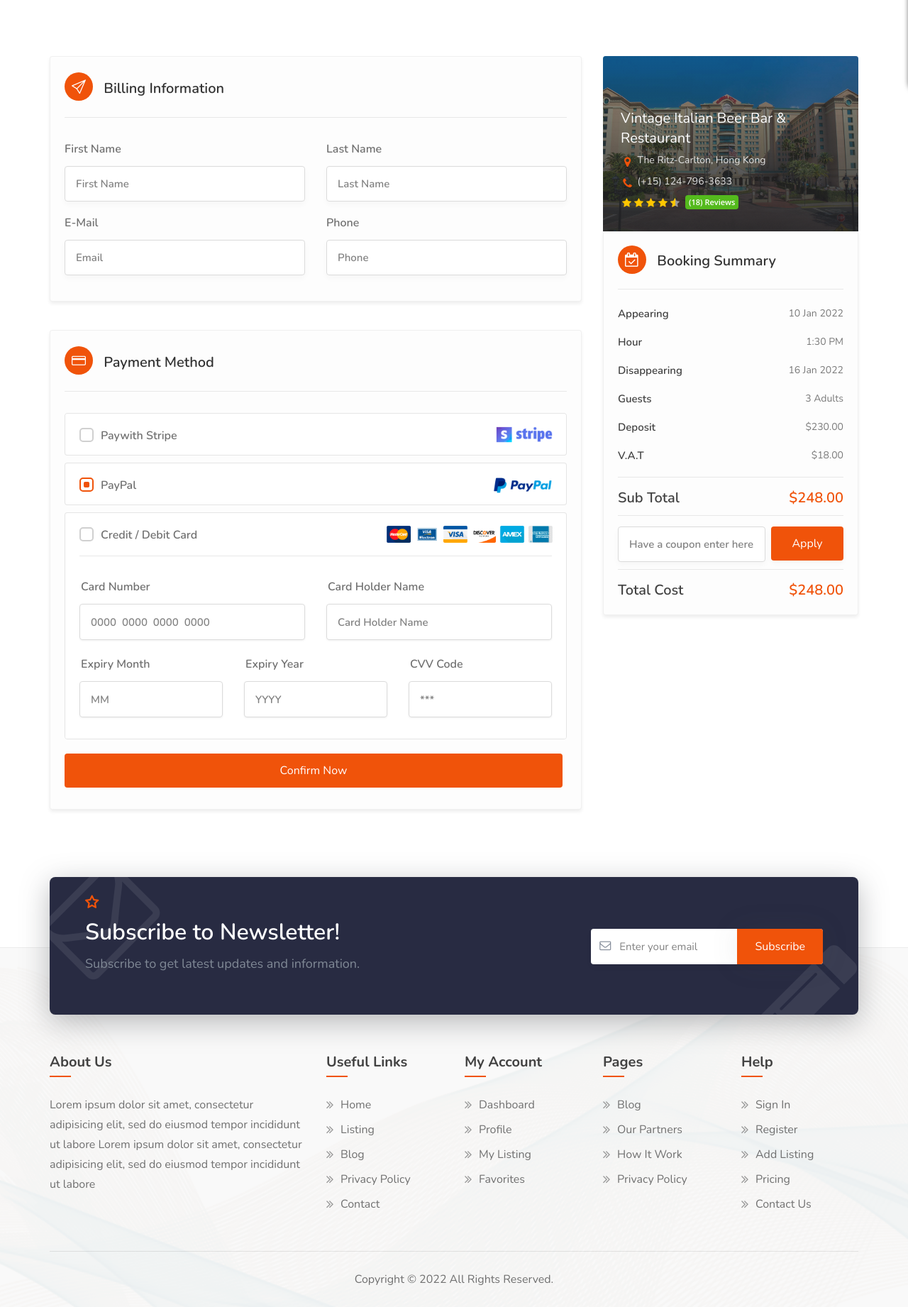
After one commit to OK-Emmanuel/homifice, a Django app: template templates/hotel/selected_rooms.html in a window 1280 px wide. The commit adds this page. Shown: the part 271-2113 px from the top of the page at 71% size. Run offline with Django 5.2, Linux system fonts and the light colour scheme; the template is opened without the code that fills it, so the values that code supplies are empty; parts of the project's set-up code (start-up, migrations or seed data) failed here and were passed over; some libraries are stand-ins or nearby versions; some web fonts are replaced.

Commit message:
Room Selection feature

```diff
--- a/booking/urls.py
+++ b/booking/urls.py
@@ -4,5 +4,6 @@ from booking import views
 app_name = "booking"
 
 urlpatterns = [
-    path("check_room_availability/", views.check_room_availability, name="check_room_availability")
+    path("check_room_availability/", views.check_room_availability, name="check_room_availability"),
+    path("add_to_selection/", views.add_to_selection, name="add_to_selection")
 ]
--- a/hotel/urls.py
+++ b/hotel/urls.py
@@ -7,5 +7,6 @@ app_name = "hotel"
 urlpatterns = [
     path("", views.index, name="index"),
     path("detail/<slug>/", views.hotel_detail, name="hotel_detail"),
-    path("detail/<slug:slug>/room-type/<slug:rt_slug>/", views.room_type_detail, name="room_type_detail"),
+    path("detail/<slug:slug>/room-type/<slug:rt_slug>/", views.room_type_detail, name="room_type_detail"),\
+    path("selected_rooms/", views.selected_rooms, name="selected_rooms")
 ]
--- /dev/null
+++ b/templates/hotel/selected_rooms.html
@@ -0,0 +1,215 @@
+{% extends 'partials/base.html' %}
+{% load static %}
+{%block content%}
+
+<div id="titlebar" class="gradient">
+    <div class="container">
+        <div class="row">
+            <div class="col-md-12">
+                <h2>Choose Payment Option</h2>
+                <nav id="breadcrumbs">
+                    <ul>
+                        <li><a href="index_1.html">Home</a></li>
+                        <li>Choose Payment Option</li>
+                    </ul>
+                </nav>
+            </div>
+        </div>
+    </div>
+</div>
+<div class="container margin-bottom-75">
+    <div class="row">
+        <div class="col-lg-8 col-md-8 utf_listing_payment_section">
+            <div class="utf_booking_listing_section_form margin-bottom-40">
+                <h3><i class="sl sl-icon-paper-plane"></i> Billing Information</h3>
+                <div class="row">
+                    <div class="col-md-6">
+                        <label>First Name</label>
+                        <input type="text" value="" placeholder="First Name">
+                    </div>
+                    <div class="col-md-6">
+                        <label>Last Name</label>
+                        <input type="text" value="" placeholder="Last Name">
+                    </div>
+                    <div class="col-md-6">
+                        <div class="medium-icons">
+                            <label>E-Mail</label>
+                            <input type="text" value="" placeholder="Email">
+                        </div>
+                    </div>
+                    <div class="col-md-6">
+                        <div class="medium-icons">
+                            <label>Phone</label>
+                            <input type="text" value="" placeholder="Phone">
+                        </div>
+                    </div>
+                </div>
+            </div>
+
+            <div class="utf_booking_payment_option_form">
+                <h3><i class="sl sl-icon-credit-card "></i> Payment Method</h3>
+                <div class="payment">
+                    <div class="utf_payment_tab_block">
+                        <div class="utf_payment_trigger_tab">
+                            <input checked="" id="stripe" name="cardType" type="radio" value="stripe">
+                            <label for="stripe">Paywith Stripe</label>
+                            <img class="utf_payment_logo stripe" src="images/stripe.png" alt="">
+                        </div>
+                        <div class="utf_payment_tab_block_content">
+                            <div class="row">
+                                <div class="col-md-6">
+                                    <div class="card-label">
+                                        <label for="name">Name</label>
+                                        <input id="nameOnCard" name="stripename" placeholder="Name" required=""
+                                            type="text">
+                                    </div>
+                                </div>
+                                <div class="col-md-6">
+                                    <div class="card-label">
+                                        <label for="email">Email</label>
+                                        <input id="email" name="email" placeholder="Email" required="" type="text">
+                                    </div>
+                                </div>
+                                <div class="col-md-6">
+                                    <div class="card-label">
+                                        <label for="phoneNumber">Phone Number</label>
+                                        <input id="phoneNumber" placeholder="Phone Number" required="" type="text">
+                                    </div>
+                                </div>
+                                <div class="col-md-6">
+                                    <div class="card-label">
+                                        <label for="couponCode">Coupon Code?</label>
+                                        <input id="couponCode" placeholder="Coupon Code" required="" type="text">
+                                    </div>
+                                </div>
+                            </div>
+                        </div>
+                    </div>
+
+                    <div class="utf_payment_tab_block">
+                        <div class="utf_payment_trigger_tab">
+                            <input checked="" id="paypal" name="cardType" type="radio" value="paypal">
+                            <label for="paypal">PayPal</label>
+                            <img class="utf_payment_logo paypal" src="images/paypal_pay.png" alt="">
+                        </div>
+                        <div class="utf_payment_tab_block_content">
+                            <p>You will be Redirected to PayPal to Complete Payment.</p>
+                        </div>
+                    </div>
+
+                    <div class="utf_payment_tab_block utf_payment_tab_block_active">
+                        <div class="utf_payment_trigger_tab">
+                            <input type="radio" name="cardType" id="creditCart" value="creditCard">
+                            <label for="creditCart">Credit / Debit Card</label>
+                            <img class="utf_payment_logo" src="images/pay_icon.png" alt="">
+                        </div>
+                        <div class="utf_payment_tab_block_content">
+                            <div class="row">
+                                <div class="col-md-6">
+                                    <div class="card-label">
+                                        <label for="cardNumber">Card Number</label>
+                                        <input id="cardnumber" name="cardNumber" placeholder="0000  0000  0000  0000"
+                                            required="" type="text">
+                                    </div>
+                                </div>
+                                <div class="col-md-6">
+                                    <div class="card-label">
+                                        <label for="nameOnCard">Card Holder Name</label>
+                                        <input id="cardname" name="cardName" placeholder="Card Holder Name" required=""
+                                            type="text">
+                                    </div>
+                                </div>
+                                <div class="col-md-4">
+                                    <div class="card-label">
+                                        <label for="expirynDate">Expiry Month</label>
+                                        <input id="expiryDate" placeholder="MM" required="" type="text">
+                                    </div>
+                                </div>
+                                <div class="col-md-4">
+                                    <div class="card-label">
+                                        <label for="expiryDate">Expiry Year</label>
+                                        <input id="expirynDate" placeholder="YYYY" required="" type="text">
+                                    </div>
+                                </div>
+                                <div class="col-md-4">
+                                    <div class="card-label">
+                                        <label for="cvv">CVV Code</label>
+                                        <input id="cvv" required="" placeholder="***" type="text">
+                                    </div>
+                                </div>
+                            </div>
+                        </div>
+                    </div>
+                </div>
+                <a href="listing_booking_confirmation.html"
+                    class="button utf_booking_confirmation_button margin-top-20 margin-bottom-10">Confirm Now</a>
+            </div>
+        </div>
+        <div class="col-lg-4 col-md-4 margin-top-0 utf_listing_payment_section">
+            <div class="utf_booking_listing_item_container compact utf_order_summary_widget_section">
+                <div class="listing-item"> <img src="images/listing-item-04.jpg" alt="">
+                    <div class="utf_listing_item_content">
+                        <h3>Vintage Italian Beer Bar & Restaurant</h3>
+                        <span><i class="fa fa-map-marker"></i> The Ritz-Carlton, Hong Kong</span>
+                        <span><i class="fa fa-phone"></i> (+15) 124-796-3633</span>
+                        <div class="utf_star_rating_section" data-rating="4.5">
+                            <div class="utf_counter_star_rating">(18) Reviews</div>
+                        </div>
+                    </div>
+                </div>
+            </div>
+            <div class="boxed-widget opening-hours summary margin-top-0">
+                <h3><i class="fa fa-calendar-check-o"></i> Booking Summary</h3>
+                <ul>
+                    <li>Appearing <span>10 Jan 2022</span></li>
+                    <li>Hour <span>1:30 PM</span></li>
+                    <li>Disappearing <span>16 Jan 2022</span></li>
+                    <li>Guests <span>3 Adults</span></li>
+                    <li>Deposit <span>$230.00</span></li>
+                    <li>V.A.T <span>$18.00</span></li>
+                    <li class="total-costs">Sub Total <span>$248.00</span></li>
+                    <li class="total-costs">
+                        <div class="col-md-8">
+                            <input id="couponCode" placeholder="Have a coupon enter here..." required="" type="text">
+                        </div>
+                        <div class="col-md-4">
+                            <input type="submit" class="coupon_code" value="Apply">
+                        </div>
+                        <div class="clearfix"></div>
+                    </li>
+                    <li class="total-costs">Total Cost <span>$248.00</span></li>
+                </ul>
+            </div>
+        </div>
+    </div>
+</div>
+
+<section class="utf_cta_area_item utf_cta_area2_block">
+    <div class="container">
+        <div class="row">
+            <div class="col-md-12">
+                <div class="utf_subscribe_block clearfix">
+                    <div class="col-md-8 col-sm-7">
+                        <div class="section-heading">
+                            <h2 class="utf_sec_title_item utf_sec_title_item2">Subscribe to Newsletter!</h2>
+                            <p class="utf_sec_meta">
+                                Subscribe to get latest updates and information.
+                            </p>
+                        </div>
+                    </div>
+                    <div class="col-md-4 col-sm-5">
+                        <div class="contact-form-action">
+                            <form method="post">
+                                <span class="la la-envelope-o"></span>
+                                <input class="form-control" type="email" placeholder="Enter your email" required="">
+                                <button class="utf_theme_btn" type="submit">Subscribe</button>
+                            </form>
+                        </div>
+                    </div>
+                </div>
+            </div>
+        </div>
+    </div>
+</section>
+
+{%endblock content%}
--- a/templates/partials/base.html
+++ b/templates/partials/base.html
@@ -257,6 +257,7 @@
         <script src="{% static 'scripts/jquery-3.6.0.min.js' %}"></script>
         <script src="{% static 'scripts/chosen.min.js' %}"></script>
         <script src="{% static 'scripts/slick.min.js' %}"></script>
+        <script src="{% static 'scripts/quantityButtons.js' %}"></script>
         <script src="{% static 'scripts/rangeslider.min.js' %}"></script>
         <script src="{% static 'scripts/magnific-popup.min.js' %}"></script>
         <script src="{% static 'scripts/jquery-ui.min.js' %}"></script>
@@ -266,6 +267,7 @@
         <script src="{% static 'scripts/color_switcher.js' %}"></script>
         <script src="{% static 'scripts/jquery_custom.js' %}"></script>
         <script src="{% static 'scripts/typed.js' %}"></script>
+        <script src="{% static 'scripts/custom.js' %}"></script>
         <script>
             var typed = new Typed('.typed-words', {
                 strings: ["Attractions", " Restaurants", " Hotels"],
```
Also changed, not shown: booking/views.py (+41 -1 lines), hotel/views.py (+31 -2 lines), requirements.txt (deleted, +0 -167 lines), static/scripts/custom.js (added, +49 -0 lines), templates/hotel/room_type_detail.html (+14 -14 lines), README.md, db.sqlite3.
